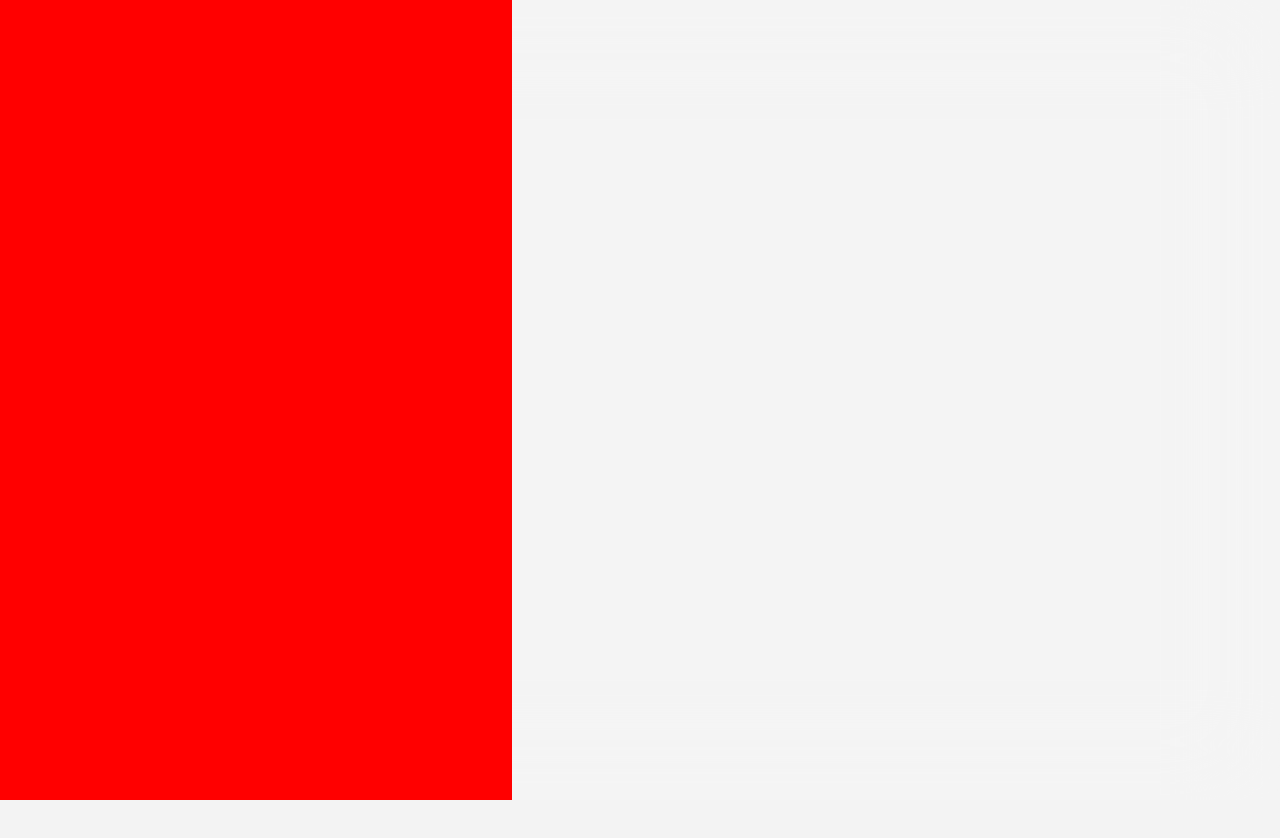
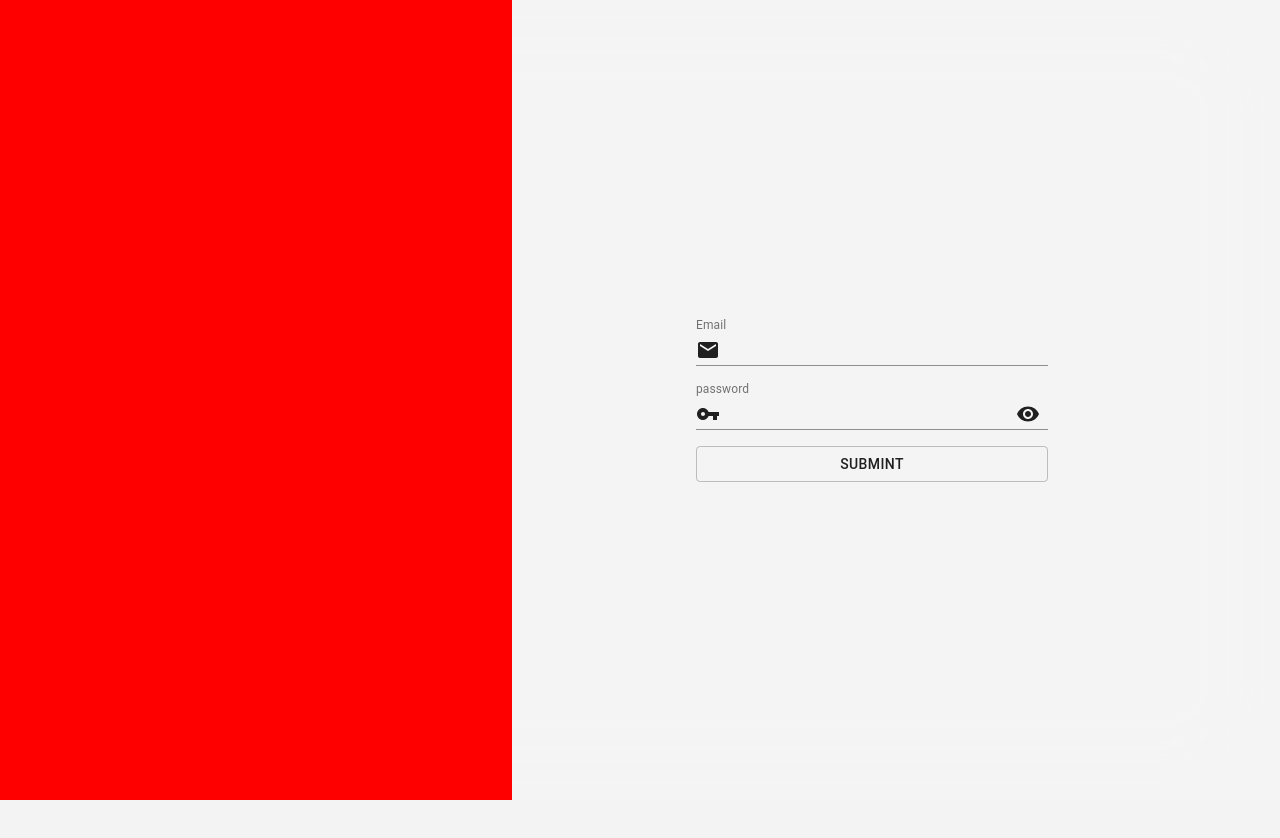
Before and after one commit to GOVISH-DAVIE/kitengela_spice, a React (Create React App) app: page /login in a window 1280 px wide. Shown: the top 838 px of the page. After the commit the page ends 800 px from the top, so only its background shows below. Built offline with nearby package versions, Linux system fonts and the light colour scheme; the HTML template or start-up script is replaced by a standard one.

Commit message:
Auth accounts

```diff
--- a/src/components/auth/login.tsx
+++ b/src/components/auth/login.tsx
@@ -1,7 +1,69 @@
-export const Login =  ()=> <div className="login">
+import React from 'react'
+import { createStyles, makeStyles, Theme, InputAdornment, TextField, Button } from '@material-ui/core';
+
+import { Mail, VpnKey, Visibility, VisibilityOff } from "@material-ui/icons";
+
+export const Login = () => <div className="login">
 
     <div className="canva"></div>
     <div className="form">
-
+        <LoginTextFields />
     </div>
 </div>
+
+
+
+
+
+const useStyles = makeStyles((theme: Theme) =>
+    createStyles({
+        root: {
+            // background:'red',
+            width: '50%',
+        },
+        tfiled: {
+            margin: theme.spacing(1),
+            width: '100%',
+            // borderColor: "yellow !important"
+
+
+
+        },
+    }),
+);
+
+export default function LoginTextFields() {
+    const classes = useStyles();
+    const [passwordState, setpasswordState] = React.useState(true)
+    const handleVisibility = () => setpasswordState(!passwordState)
+    return (
+        <form className={classes.root} noValidate autoComplete="off">
+            <TextField className={classes.tfiled}
+
+                color="primary" id="standard-basic" label="Email" InputProps={{
+                    startAdornment: (
+                        <InputAdornment position="start">
+                            <Mail />
+                        </InputAdornment>
+                    ),
+                }} />
+            <TextField className={classes.tfiled} id="standard-basic" label="password"
+                InputProps={{
+                    endAdornment: (
+                        <InputAdornment style={{
+                            cursor: 'pointer'
+                        }} position="start" onClick={handleVisibility} >
+                            {passwordState ? <Visibility /> : <VisibilityOff />}
+                        </InputAdornment>
+                    ),
+                    startAdornment: (
+                        <InputAdornment position="start">
+                            <VpnKey />
+                        </InputAdornment>
+                    ),
+                }} />
+
+            <Button className={classes.tfiled} variant="outlined">Submint</Button>
+        </form>
+    );
+}
--- a/src/css/main.css
+++ b/src/css/main.css
@@ -19,11 +19,26 @@ body .main .login .canva {
   width: 40vw;
   height: 100vh;
   background-color: red;
+  float: left;
 }
 
 body .main .login .form {
-  width: 40vw;
+  width: 55vw;
   height: 100vh;
+  float: left;
+  display: -webkit-box;
+  display: -ms-flexbox;
+  display: flex;
+  -webkit-box-orient: vertical;
+  -webkit-box-direction: normal;
+      -ms-flex-direction: column;
+          flex-direction: column;
+  -webkit-box-pack: center;
+      -ms-flex-pack: center;
+          justify-content: center;
+  -webkit-box-align: center;
+      -ms-flex-align: center;
+          align-items: center;
 }
 
 body .main .navigation {
--- a/src/css/main.scss
+++ b/src/css/main.scss
@@ -19,11 +19,18 @@ body {
                 width: 40vw;
                 height: 100vh;
                 background-color: red;
+                float: left;
             }
 
             .form{
-                width: 40vw;
+                width: 55vw;
                 height: 100vh;
+                // background-color: red;
+                float: left;
+                display: flex;
+                flex-direction: column;
+                justify-content: center;
+                align-items: center;
             }
 
         }
```
Also changed, not shown: 2 other files (tests, documents, lock files or other folders).
